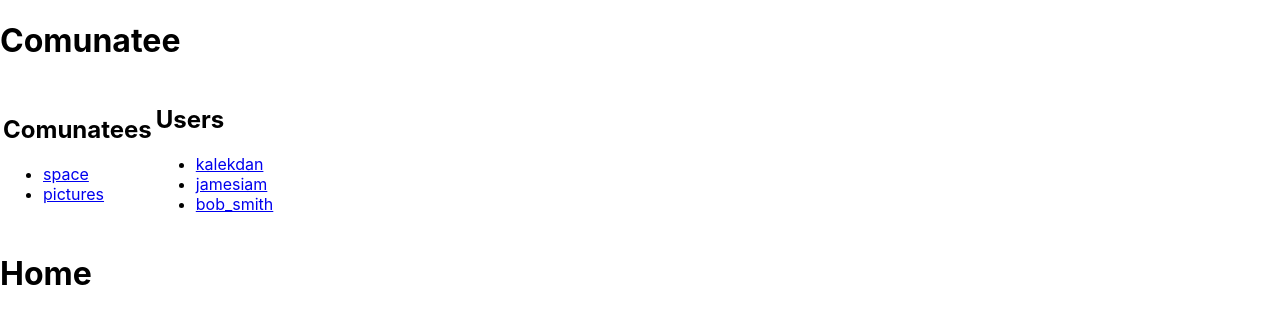
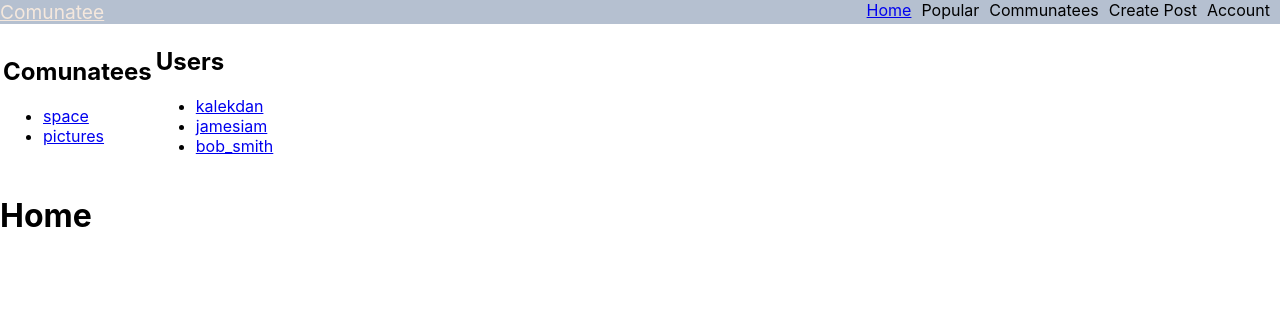
Before and after one commit to Kalekdan/comunatee, a React (Create React App) app: page / in a window 1280 px wide. Shown: the top 324 px of the page. Built offline with nearby package versions, Linux system fonts and the light colour scheme.

Commit message:
Added styling and nav bar

```diff
--- a/src/App.css
+++ /dev/null
@@ -1,38 +0,0 @@
-.App {
-  text-align: center;
-}
-
-.App-logo {
-  height: 40vmin;
-  pointer-events: none;
-}
-
-@media (prefers-reduced-motion: no-preference) {
-  .App-logo {
-    animation: App-logo-spin infinite 20s linear;
-  }
-}
-
-.App-header {
-  background-color: #282c34;
-  min-height: 100vh;
-  display: flex;
-  flex-direction: column;
-  align-items: center;
-  justify-content: center;
-  font-size: calc(10px + 2vmin);
-  color: white;
-}
-
-.App-link {
-  color: #61dafb;
-}
-
-@keyframes App-logo-spin {
-  from {
-    transform: rotate(0deg);
-  }
-  to {
-    transform: rotate(360deg);
-  }
-}
--- a/src/App.js
+++ b/src/App.js
@@ -1,4 +1,4 @@
-import "./App.css";
+import "./App.scss";
 import { BrowserRouter, Routes, Route } from "react-router-dom";
 import Layout from "./pages/Layout";
 import Home from "./pages/Home";
@@ -10,7 +10,7 @@ function App() {
   return (
     <BrowserRouter>
       <Routes>
-        {/* Layout on the top of every page */}
+        {/* Layout displays on every page */}
         <Route path="/" element={<Layout />}>
           <Route index element={<Home />} />
           <Route path="u/:username" element={<Profile />} />
--- /dev/null
+++ b/src/components/HeaderBar.jsx
@@ -0,0 +1,48 @@
+import React from 'react'
+import { Link } from "react-router-dom";
+import ComunateeLink from './ComunateeLink';
+import "./styles/header.scss"
+import comunatees from "../data_models/comunatees.json";
+
+const HeaderBar = () => {
+    const getComunateesDropdown = () => {
+        return comunatees.map((x) => {
+            return (
+                <div>
+                    <li>
+                        <ComunateeLink comunatee={x} />
+                    </li>
+                </div>
+
+            );
+        });
+    };
+
+
+    return (
+        <div className='header-bar'>
+            <div>
+                <Link className='header-title' to={"/"}>
+                    Comunatee
+                </Link>
+                <nav>
+                    <ul>
+                        <li><Link to={'/'}>Home</Link></li>
+                        <li>Popular</li>
+                        <li className='dropdown'>
+                            Communatees
+                            <div className='dropdown-content'>
+                                {getComunateesDropdown()}
+                            </div>
+                        </li>
+                        <li>Create Post</li>
+                        <li className='last-header-entry' >Account</li>
+                    </ul>
+                </nav>
+            </div>
+
+        </div>
+    )
+}
+
+export default HeaderBar
--- /dev/null
+++ b/src/components/styles/header.scss
@@ -0,0 +1,48 @@
+$base-color-1: #b5c0d0;
+$base-color-2: #ccd3ca;
+$highlight-color-1: #f5e8dd;
+$highlight-color-2: #eed3d9;
+
+.header-bar {
+    background-color: $base-color-1;
+}
+
+.header-bar .header-title {
+    margin: 0;
+    color: $highlight-color-1;
+    font-size: larger;
+}
+
+.header-bar nav {
+    float: right;
+}
+
+.header-bar ul {
+    list-style: none;
+    padding: 0;
+    margin: 0;
+}
+
+.header-bar li {
+    display: inline-block;
+    margin-right: 10px;
+}
+
+.header-bar .last-header-entry li {
+    display: inline-block;
+}
+
+/* The dropdown container */
+// .dropdown {
+//     overflow: hidden;
+// }
+
+.dropdown-content {
+    display: none;
+}
+/* Show the dropdown menu on hover */
+.dropdown:hover .dropdown-content {
+    display: block;
+    position: absolute;
+    background-color: $base-color-2;
+}
--- a/src/pages/Layout.jsx
+++ b/src/pages/Layout.jsx
@@ -3,13 +3,14 @@ import users from "../data_models/users.json";
 import comunatees from "../data_models/comunatees.json";
 import UsernameLink from "../components/UsernameLink";
 import ComunateeLink from "../components/ComunateeLink";
+import HeaderBar from "../components/HeaderBar";
 
 const Layout = () => {
   const getUserListLinks = () => {
     return users.map((x) => {
       return (
         <li>
-          <UsernameLink username={x.username}/>
+          <UsernameLink username={x.username} />
         </li>
       );
     });
@@ -18,14 +19,14 @@ const Layout = () => {
     return comunatees.map((x) => {
       return (
         <li>
-          <ComunateeLink comunatee={x}/>
+          <ComunateeLink comunatee={x} />
         </li>
       );
     });
   };
   return (
     <>
-    <h1>Comunatee</h1>
+    <HeaderBar/>
       <table>
         <tr>
           <td>
```
Also changed, not shown: src/App.scss (added).
